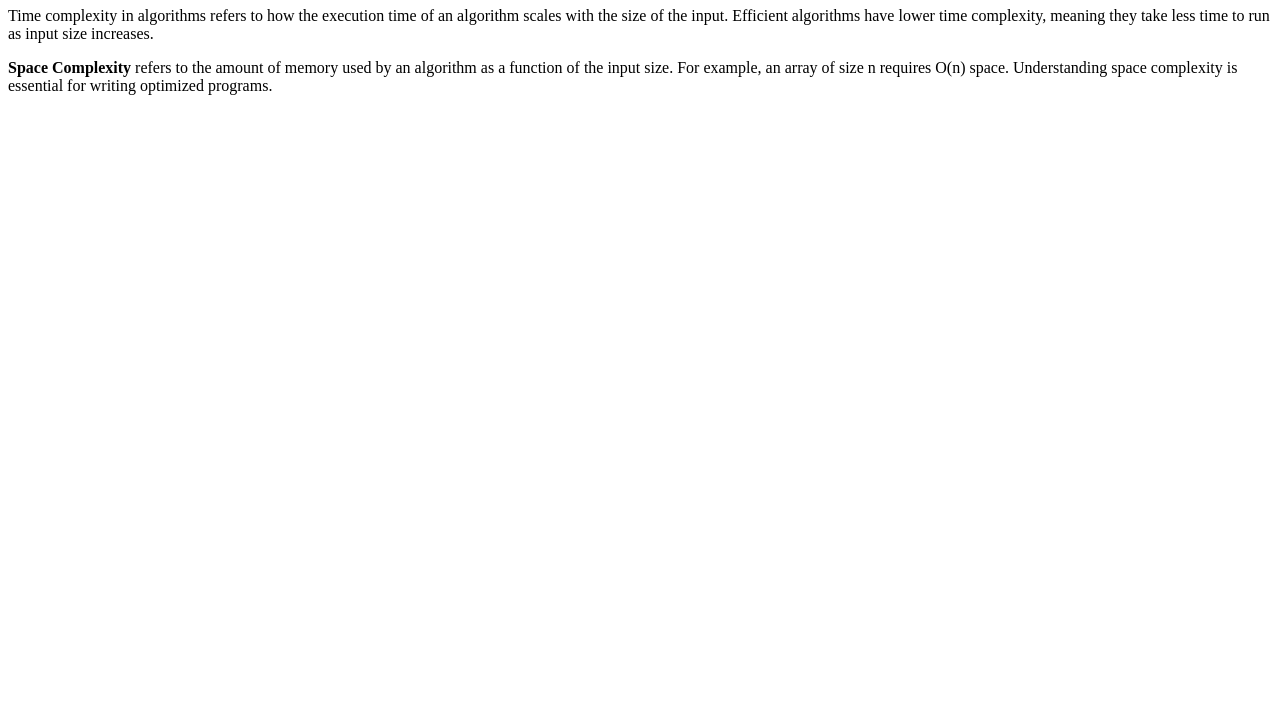
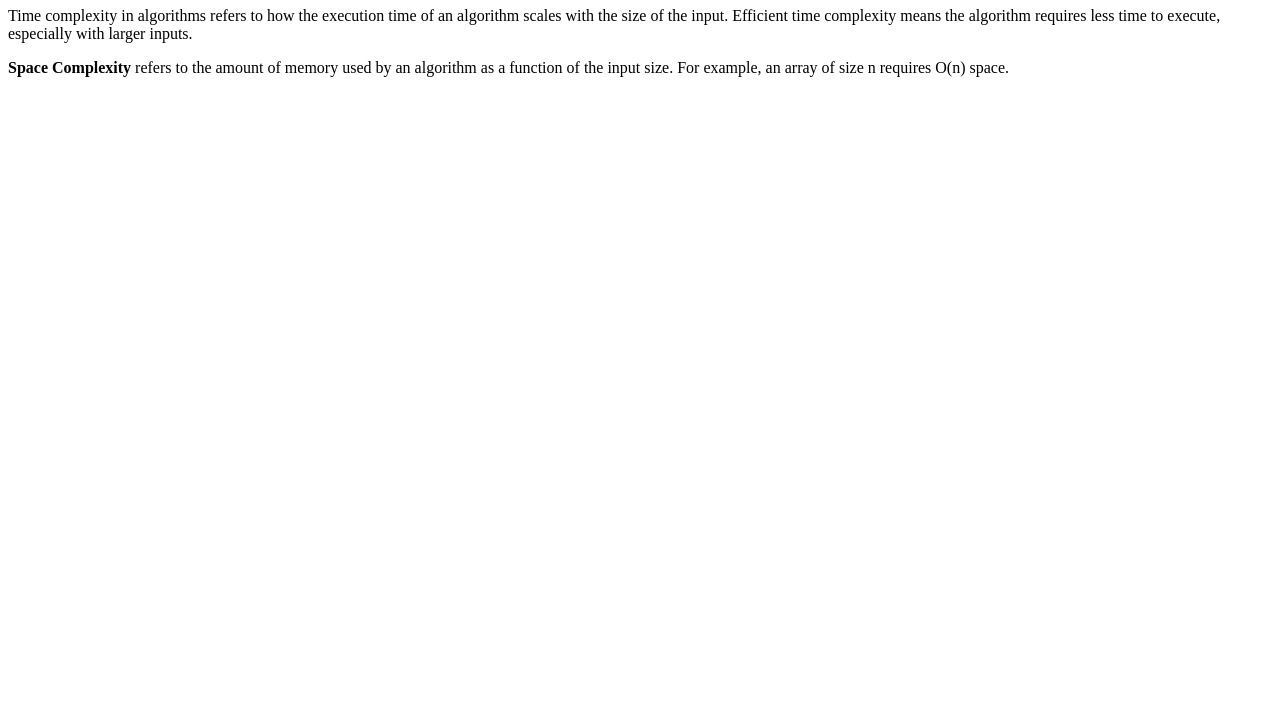
Before and after one commit to acciojob/time-and-space-complexity-Charu-Yadav, a website: page main.html in a window 1280 px wide. Shown: the part 73-800 px from the top of the page. Drawn offline with Linux system fonts and the light colour scheme.

Commit message:
created a submission

```diff
--- a/main.html
+++ b/main.html
@@ -11,11 +11,11 @@
 	<h1>Time, Space, Complexity</h1>
 
   <p>
-  Time complexity in algorithms refers to how the execution time of an algorithm scales with the size of the input. Efficient algorithms have lower time complexity, meaning they take less time to run as input size increases.
+  Time complexity in algorithms refers to how the execution time of an algorithm scales with the size of the input. Efficient time complexity means the algorithm requires less time to execute, especially with larger inputs.
   </p>
 
   <p>
-  <b>Space Complexity</b> refers to the amount of memory used by an algorithm as a function of the input size. For example, an array of size n requires O(n) space. Understanding space complexity is essential for writing optimized programs.
+  <b>Space Complexity</b> refers to the amount of memory used by an algorithm as a function of the input size. For example, an array of size n requires O(n) space.
   </p>
     <script type="text/javascript" src="./script.js">
 </script>
```
